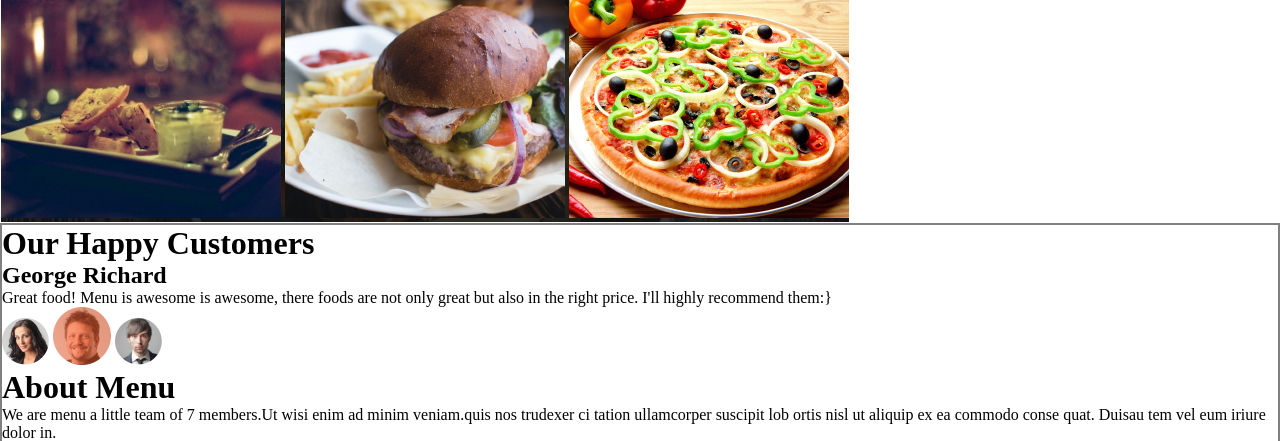
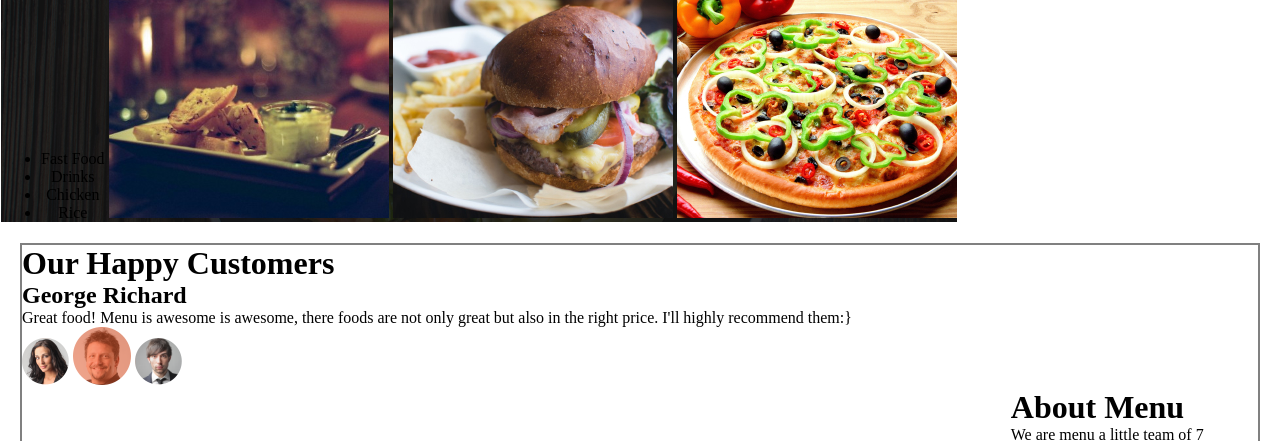
Before and after one commit to Ammoh76/Anitas-Kitchen, a plain HTML site: page index.html in a window 1280 px wide. Shown: the part 1401-1842 px from the top of the page. Drawn offline with Linux system fonts and the light colour scheme.

Commit message:
it will add the navigation bar

```diff
--- a/index.css
+++ b/index.css
@@ -32,11 +32,13 @@
 }
 #customer{
   border: 2px solid grey;
+  margin: 20px 20px 20px 20px;
 
 
 }
 #about{
   justify-content:right;
+  margin-left: 80%;
 }
 #fastfoods{
   border: 1px solid white;
@@ -48,6 +50,10 @@
   background-size: cover;
   background-position-y: center;
 }
+#nav{
+  display: inline-block;
+}
+
 .food{
   display: flex;
   height: 400px;
--- a/index.html
+++ b/index.html
@@ -78,7 +78,20 @@
   <p>Lorem ipsum dolor sit amet, consectetur adipsic ing elit, sed do eiusmod tempor incididunt ut labore et dolore magna aliqua. Ut enim ad minim veniam, quis nostrud exercitation ullamco laboris nisi ut aliquip ex ea commodo consequat. Duis aute dolor in re prehenderit in voluptate velit esse cillum dolore eu fugiat nulla pariatur. Exce teur sint occaecat cupi datat non proident</p>
   <p><a href="VIEW GALLERY">VIEW GALLERY</a></p>
    </div>
+
+
   <div id="fastfoods">
+    <div id="nav">
+      <ul>
+        <li>Fast Food</li>
+        <li>Drinks</li>
+        <li>Chicken</li>
+        <li>Rice</li>
+      </ul>
+
+
+
+    </div>
 
 <img src="./assets/fastfood/chickenBurger.jpg" alt="">
 <img src="./assets/fastfood/beefBurger.jpg" alt="">
```
